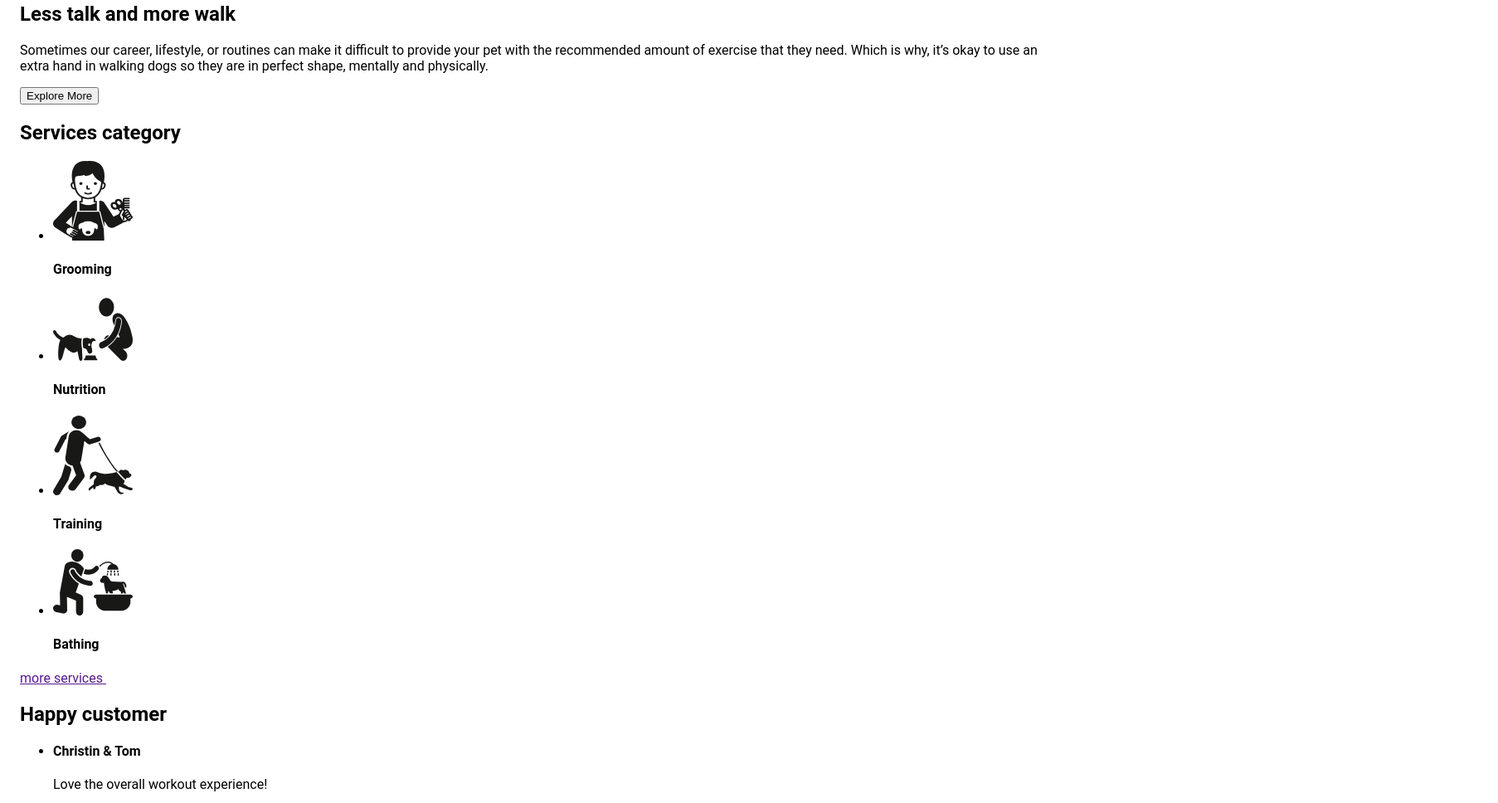
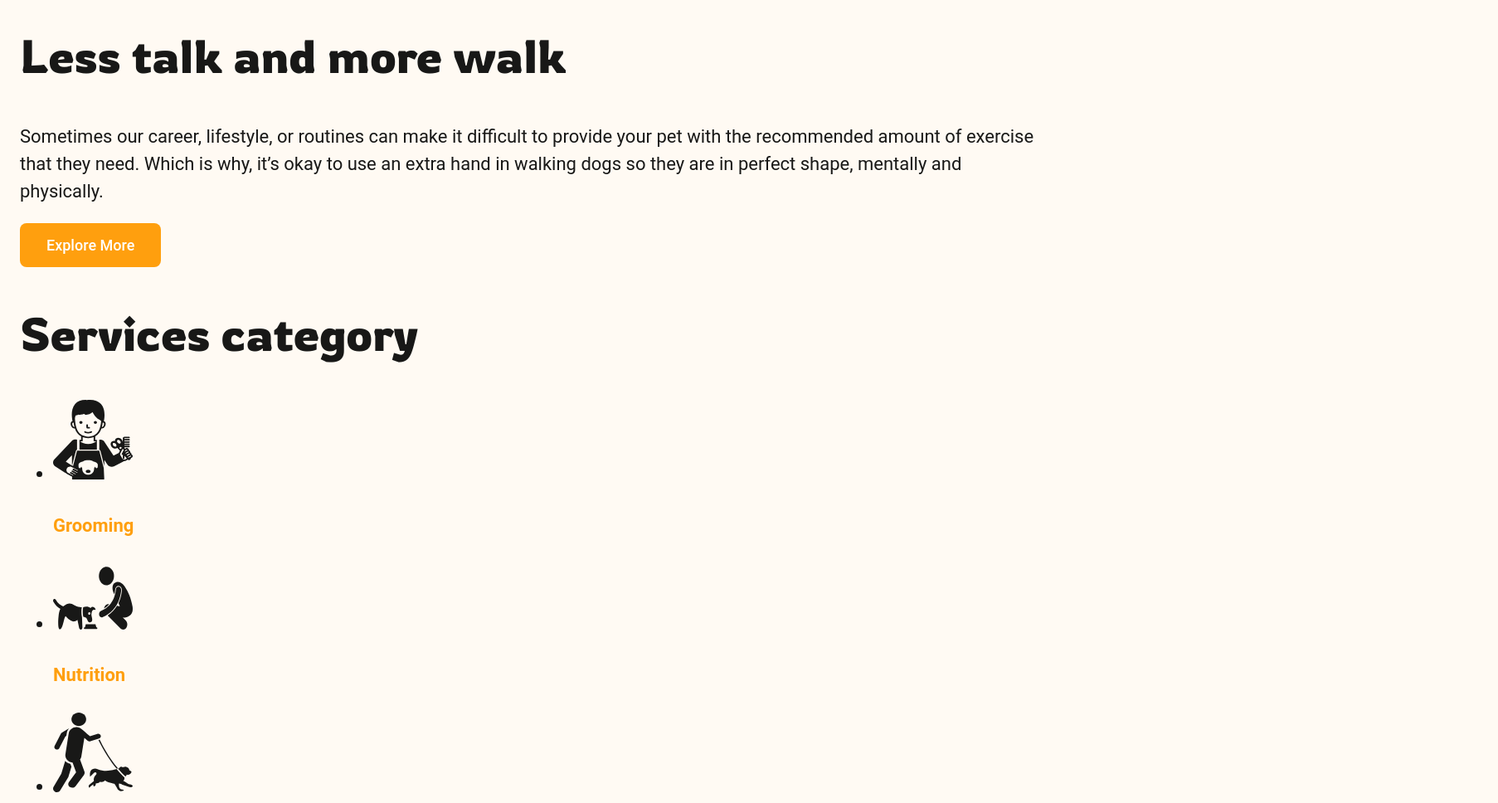
Before and after one commit to LenaM777/dog-club, a plain HTML site: page index.html in a window 1280 px wide. Shown: the part 1363-2331 px from the top of the page at 83% size, 1806 px wide, since content can reach past the window. Drawn offline with Linux system fonts and the light colour scheme; a web font is replaced by a local one.

Commit message:
Update index.html scss: add styless font

```diff
--- a/assets/scss/_base.scss
+++ b/assets/scss/_base.scss
@@ -1,4 +1,4 @@
-
+@import url('https://fonts.googleapis.com/css2?family=Rowdies:wght@300;400;700&display=swap');
 
 *,
 :before,
@@ -8,10 +8,21 @@
 }
 
 body {
+    color: var(--color-primary-dark);
+    background-color: var(--color-brand-light);
+    font-family: 'Roboto', sans-serif;
+    font-size: 22px;
+    font-weight: 400;
+    line-height: 1.5;
     margin: 0;
-    font-family: Roboto, sans-serif;
-    min-height: 100%;
 }
+
+
+
+
+
+
+
 
 section {
     width: 100%;
--- a/assets/scss/components/_button.scss
+++ b/assets/scss/components/_button.scss
@@ -0,0 +1,16 @@
+.button {
+    padding: 16px 32px;
+    border-radius: 8px;
+    border: none;
+    background-color: var(--color-brand-dark);
+    color: var(--color-primary-light);
+    font-family: 'Roboto', sans-serif;
+    font-weight: 500;
+    font-size: 18px;
+    line-height: 1.17;
+    cursor: pointer;
+
+
+
+
+}
--- a/assets/scss/components/_category-card.scss
+++ b/assets/scss/components/_category-card.scss
@@ -0,0 +1,15 @@
+.category-card {
+
+    &__title {
+       color: var(--color-brand-dark);
+        font-weight: 600;
+        font-size: 22px;
+    }
+
+    &__link {
+        color: var(--color-brand-dark);
+        font-size: 18px;
+        line-height: 1.3;
+        letter-spacing: 5%;
+}
+}
--- a/assets/scss/components/_customer-card.scss
+++ b/assets/scss/components/_customer-card.scss
@@ -0,0 +1,19 @@
+.customer-card {
+    background-color: var( --color-secondary-dark);
+
+    &__title {
+       color: var(--color-primary-light);
+    font-weight: 600;
+    font-size: 24px;
+    line-height: 1.17;
+
+    }
+
+    &__text{
+        color: var(--color-secondary-light);
+    font-weight: 400;
+    font-size: 16px;
+    line-height: 1.17;
+
+    }
+}
--- a/assets/scss/components/_hero-card.scss
+++ b/assets/scss/components/_hero-card.scss
@@ -6,11 +6,15 @@
         position: absolute;
        top: 0;
        left: -200px;
+
     }
 
     &__main {
         position: absolute;
        top: 100px;
         left: 50px;
+        background-image:  url(/assets/images/hero-paw-white.png),
+  url(/assets/images/bcg-hero-yellow.png);
+  background-repeat: no-repeat;
     }
 }
--- /dev/null
+++ b/assets/scss/components/_title.scss
@@ -0,0 +1,6 @@
+.title {
+    font-family: 'Rowdies';
+    font-size: 56px;
+    font-weight: 400;
+    line-height: 1.2;
+}
--- a/assets/scss/layouts/_contact-section.scss
+++ b/assets/scss/layouts/_contact-section.scss
@@ -25,4 +25,12 @@
         background-repeat: no-repeat;
         content: "";
     }
+
+    &__text {
+        color: var(--color-secondary-dark);
+        font-size: 18px;
+        line-height: 1.3;
+        letter-spacing: 5%;
+        text-align: center;
+    }
 }
--- a/assets/scss/layouts/_hero-section.scss
+++ b/assets/scss/layouts/_hero-section.scss
@@ -2,4 +2,14 @@
     display: flex;
  gap: 64px;
  padding: 100px 0;
+
+ &__title {
+    font-family: 'Rowdies';
+    font-size: 72px;
+    font-weight: 400;
+    line-height: 1.2;
+    letter-spacing: 5%;
+ }
+
+
 }
--- a/assets/scss/main.scss
+++ b/assets/scss/main.scss
@@ -3,7 +3,13 @@
 @import './utils/variables';
 @import './base';
 
+
+@import './components/button';
+@import './components/category-card';
+@import './components/customer-card';
 @import './components/hero-card';
+@import './components/title';
+
 
 
 @import './layouts/hero-section';
--- a/index.html
+++ b/index.html
@@ -13,9 +13,9 @@
     <main>
         <section class="hero-section">
             <div class="hero-section__info">
-                <h1>Taking care for your Smart Dog!</h1>
+                <h1 class="hero-section__title">Taking care for your Smart Dog!</h1>
                 <p>Human–canine bonding is the relationship between dogs and humans</p>
-                <button>Explore More</button>
+                <button class="button">Explore More</button>
             </div>
             <div class="hero-section__card hero-card">
                 <img class="hero-card__bcg" src="./assets/images/bcg-main-desktop.png" alt="">
@@ -28,49 +28,49 @@
                 <img src="./assets/images/shetland.png" alt="">
             </div>
             <div class="about-section__info">
-                <h2>Less talk
+                <h2 class="title">Less talk
                     and more walk</h2>
                     <p>Sometimes our career, lifestyle, or routines can make it difficult to provide your pet with the recommended amount of exercise that they need. Which is why, it’s okay to use an extra hand in walking dogs so they are in perfect shape, mentally and physically.</p>
-                    <button>Explore More</button>
+                    <button class="button">Explore More</button>
             </div>
         </section>
         <section class="category-section">
-            <h2>Services category </h2>
+            <h2 class="title">Services category </h2>
             <ul class="category-section__list">
                 <li>
                     <article class="category-card">
                         <img src="./assets/images/grooming.svg" alt="">
-                        <h4>Grooming</h4>
+                        <h4 class="category-card__title">Grooming</h4>
                     </article>
                 </li>
                 <li>
                     <article class="category-card">
                         <img src="./assets/images/nutrition.svg" alt="">
-                        <h4>Nutrition</h4>
+                        <h4 class="category-card__title">Nutrition</h4>
                     </article>
                 </li>
                 <li>
                     <article class="category-card">
                         <img src="./assets/images/training.svg" alt="">
-                        <h4>Training</h4>
+                        <h4 class="category-card__title">Training</h4>
                     </article>
                 </li>
                 <li>
                     <article>
                         <img src="./assets/images/bathing.svg" alt="">
-                        <h4> Bathing</h4>
+                        <h4 class="category-card__title"> Bathing</h4>
                     </article>
                 </li>
             </ul>
-            <a href="">more services <img src="" alt=""></a>
+            <a class="category-card__link" href="">more services <img src="" alt=""></a>
         </section>
         <section class="customer-section">
-            <h2>Happy customer</h2>
+            <h2 class="title">Happy customer</h2>
             <ul class="customer-section__list">
                 <li>
                     <article class="customer-section__card customer-card">
-                        <h4>Christin & Tom</h4>
-                        <p>Love the overall workout experience!</p>
+                        <h4 class="customer-card__title">Christin & Tom</h4>
+                        <p class="customer-card__text">Love the overall workout experience!</p>
                         <div>
                             <img src="./assets/images/custom-tom.jpg" alt="">
                             <p> 5/5</p>
@@ -79,8 +79,8 @@
                 </li>
                 <li>
                     <article class="customer-section__card customer-card">
-                        <h4>Anna & Tobby</h4>
-                        <p>Amazing Products & Delivery on time.</p>
+                        <h4 class="customer-card__title">Anna & Tobby</h4>
+                        <p class="customer-card__text">Amazing Products & Delivery on time.</p>
                         <div>
                             <img src="./assets/images/custom-anna.jpg" alt="">
                             <p> 4/5</p>
@@ -89,8 +89,8 @@
                 </li>
                 <li>
                     <article class="customer-section__card customer-card">
-                        <h4>Sindy & Kitch</h4>
-                        <p>Great job with the trainer!</p>
+                        <h4 class="customer-card__title">Sindy & Kitch</h4>
+                        <p class="customer-card__text">Great job with the trainer!</p>
                         <div>
                             <img src="./assets/images/custom-sindy.jpg" alt="">
                             <p>5/5</p>
@@ -100,8 +100,8 @@
             </ul>
         </section>
         <section class="contact-section">
-            <h2>Our experts will take care of your friend</h2>
-                <p>Fill out the form so we can contact you!</p>
+            <h2 class="title">Our experts will take care of your friend</h2>
+                <p class="contact-section__text">Fill out the form so we can contact you!</p>
                 <p>Your name
                     Pet name
                     Your phone
```
Also changed, not shown: css/main.min.css, 1 other file.
